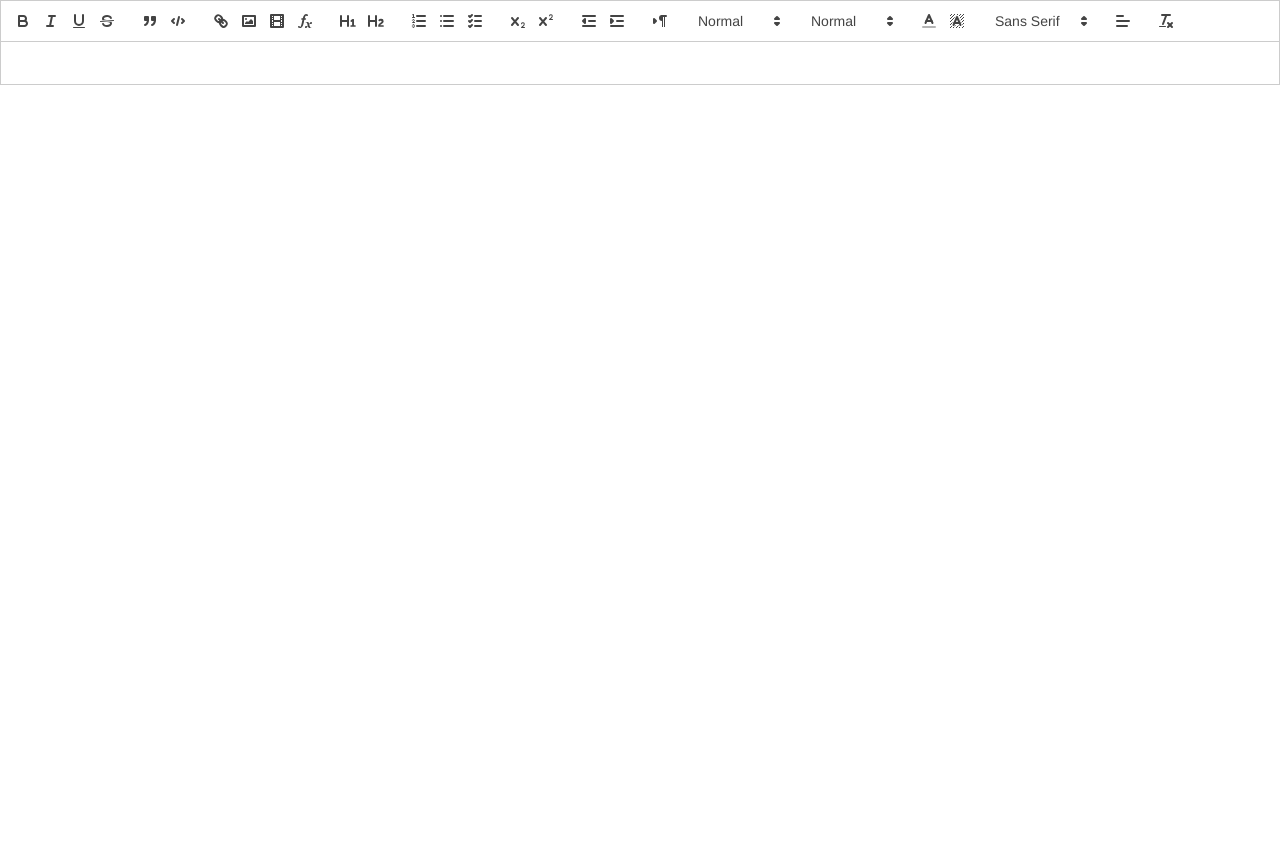
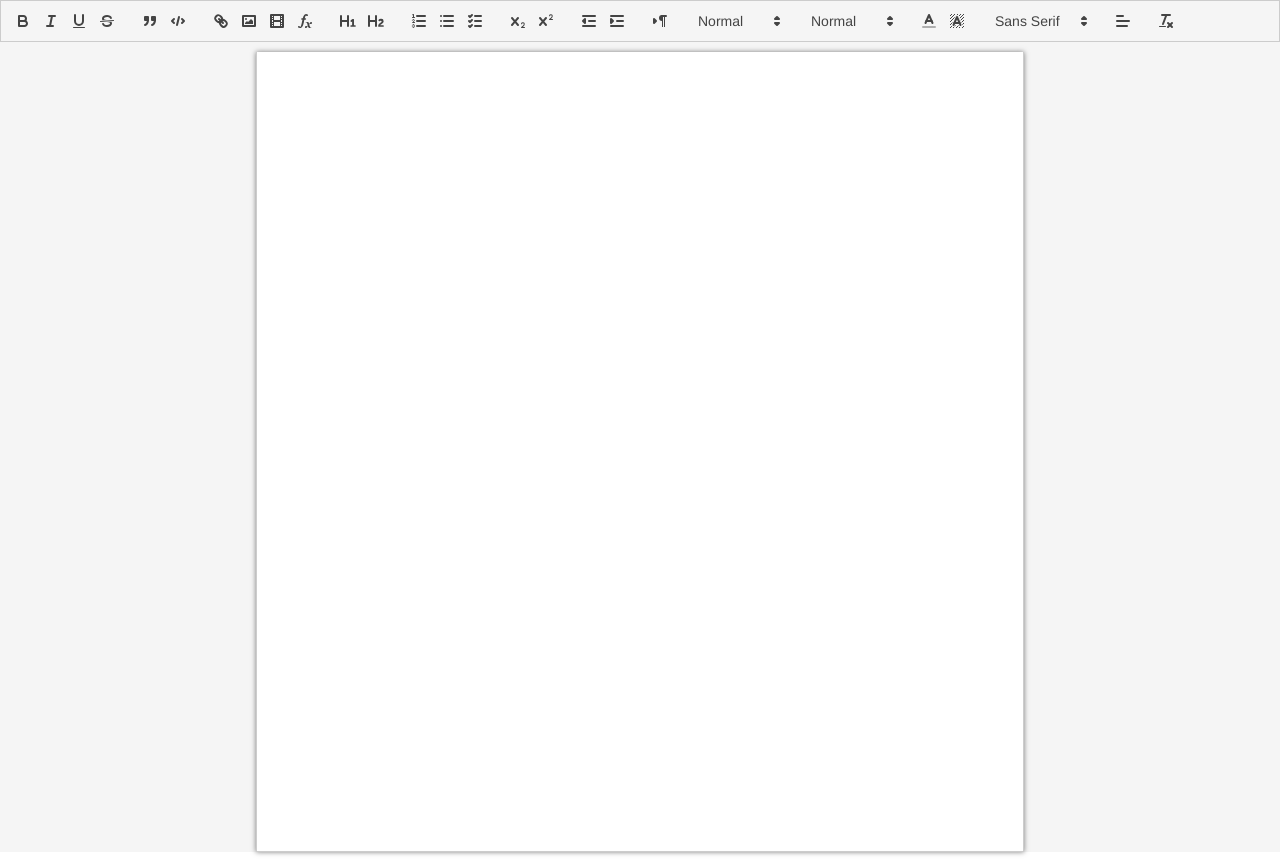
Before and after one commit to kavyabijja12/google-docs-clone, a React (Create React App) app in the folder frontend/: page / in a window 1280 px wide. Before the commit the page ends 800 px from the top, so only its background shows below. Built offline with nearby package versions, Linux system fonts and the light colour scheme.

Commit message:
some css styling to the container class

```diff
--- a/frontend/src/App.css
+++ b/frontend/src/App.css
@@ -0,0 +1,8 @@
+.container {
+    width: 60%;
+    background: #FFF;
+    box-shadow: 0 0 5px 0 rgba(0, 0, 0, 0.5);
+    margin: 10px auto 10px auto !important;
+    min-height: 100vh;
+    padding: 50px;
+  }
--- a/frontend/src/component/Editor.js
+++ b/frontend/src/component/Editor.js
@@ -3,6 +3,10 @@ import { Box } from '@mui/material';
 import Quill from "quill";
 // Importing styles
 import "quill/dist/quill.snow.css";
+import styled from '@emotion/styled';
+
+const Component = styled.div`
+background : #F5F5F5;`
 
 const toolbarOptions = [
     ['bold', 'italic', 'underline', 'strike'],        // toggled buttons
@@ -39,7 +43,9 @@ const Editor = () => {
   }, []);
 
   return (
-        <Box id='quill-editor'></Box>
+    <Component>
+        <Box className = 'container' id='quill-editor'></Box>
+    </Component>
   );
 }
 export default Editor;
```
